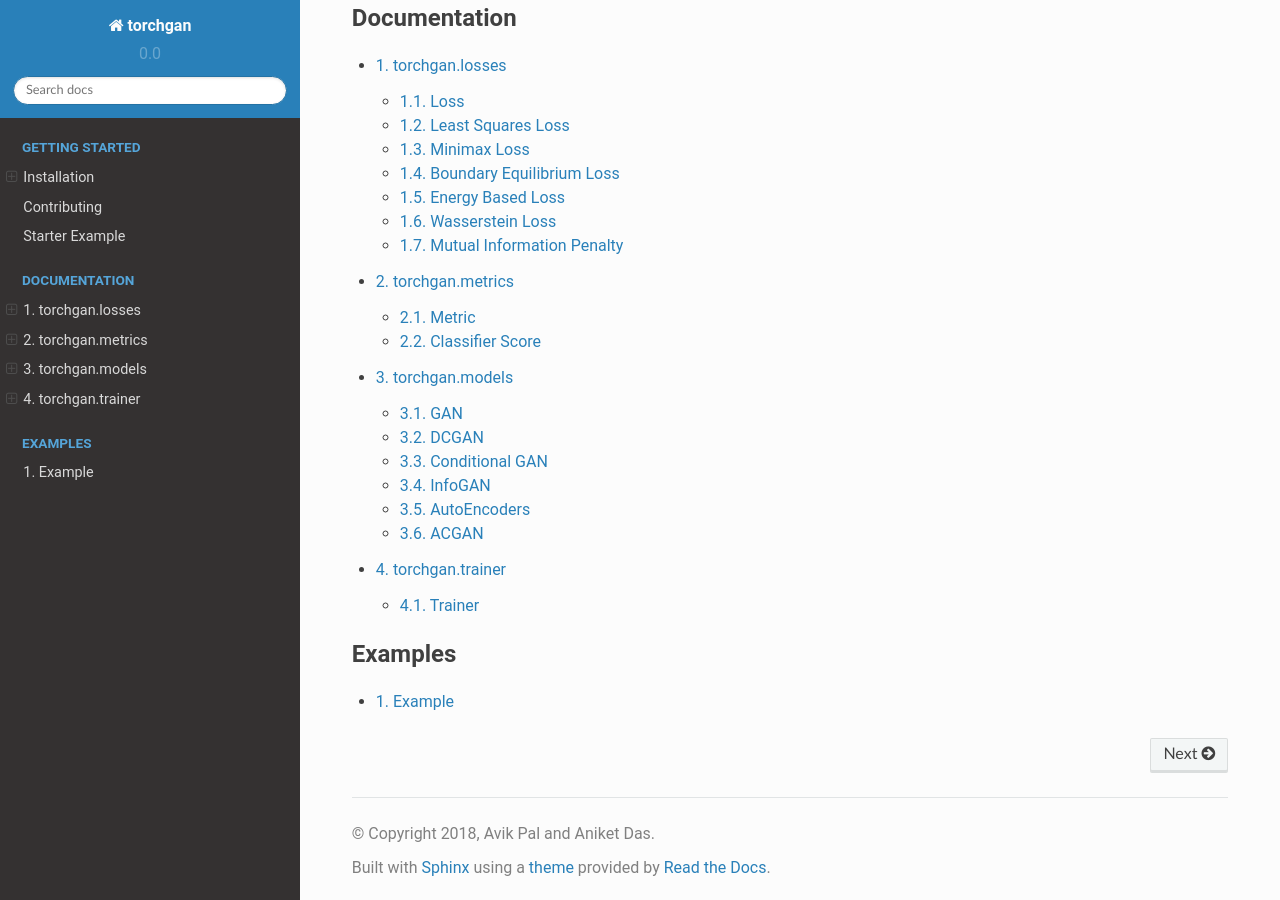
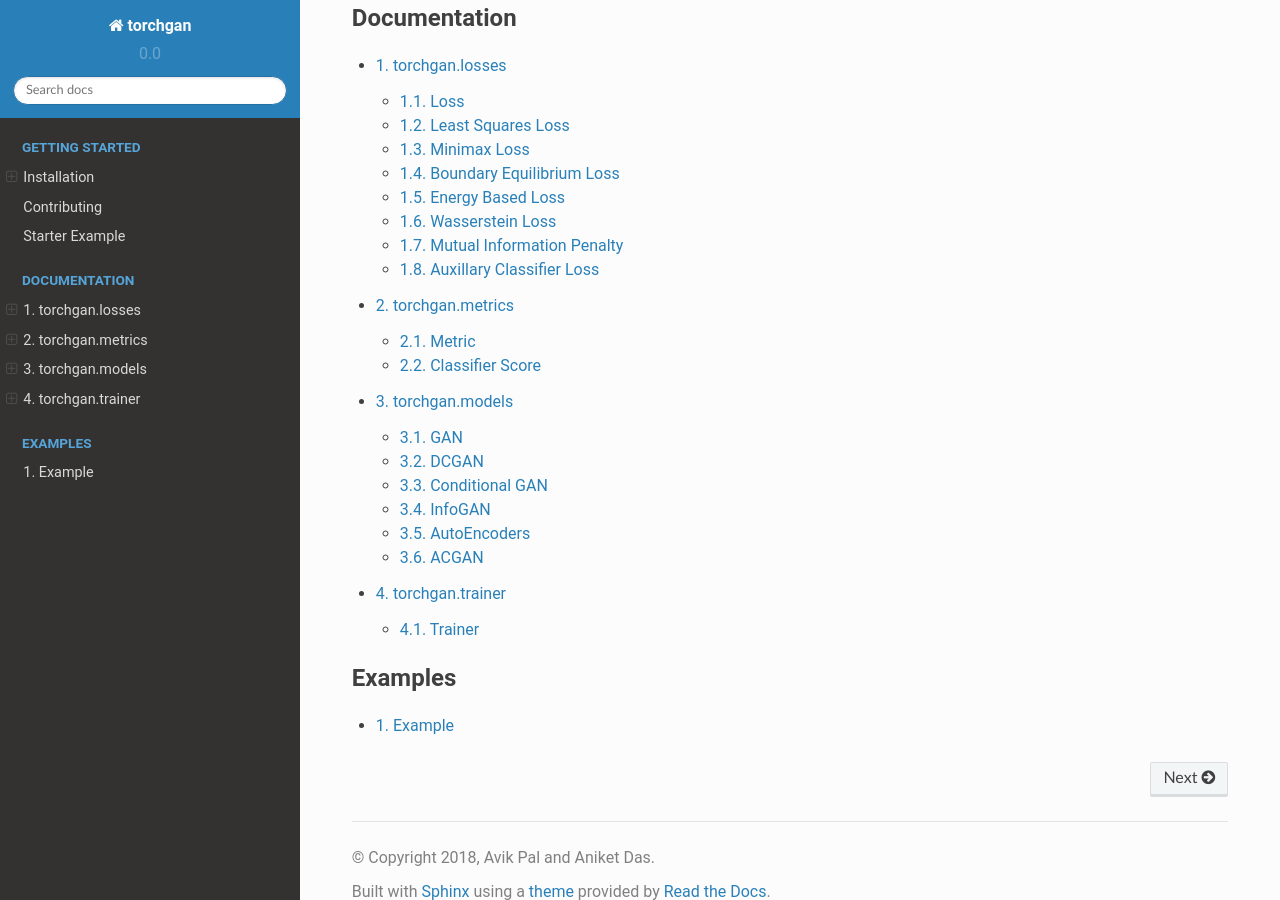
Before and after one commit to torchgan/torchgan, a Sphinx documentation site: the page built from docs/source/index.rst, in a window 1280 px wide and 900 px high, scrolled down 487 px. Built offline with Sphinx 7.4.7 and the Read the Docs theme 2.0.0, drawn with Linux system fonts in a browser that asks for light colours.

Commit message:
Add ACGAN losses to docs

```diff
--- a/docs/source/losses.rst
+++ b/docs/source/losses.rst
@@ -57,3 +57,11 @@
 --------------------------
 .. autoclass:: MutualInformationPenalty
     :members:
+
+Auxillary Classifier Loss
+-------------------------
+.. autoclass:: AuxiliaryClassifierGeneratorLoss
+    :members:
+
+.. autoclass:: AuxiliaryClassifierDiscriminatorLoss
+    :members:
```
